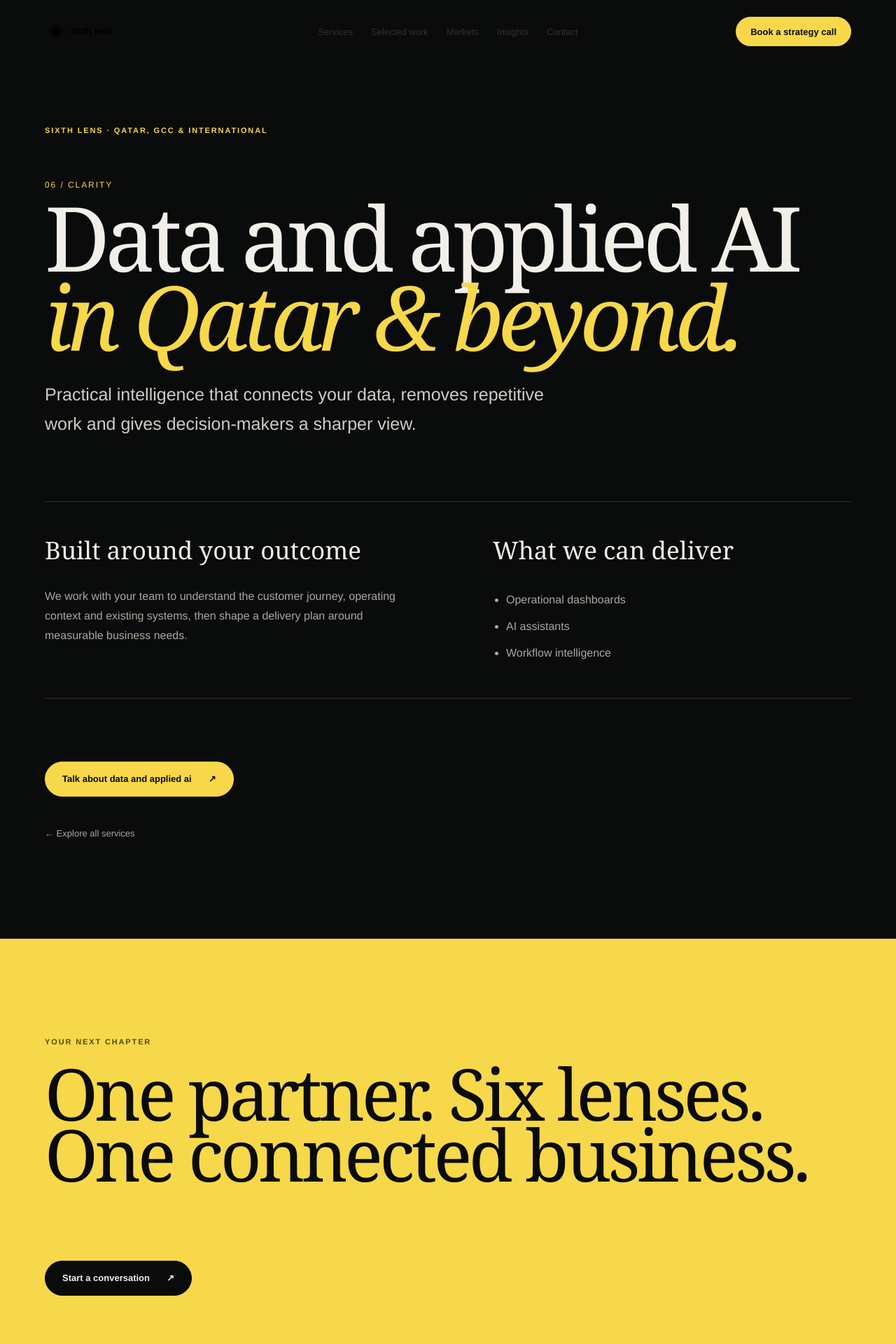
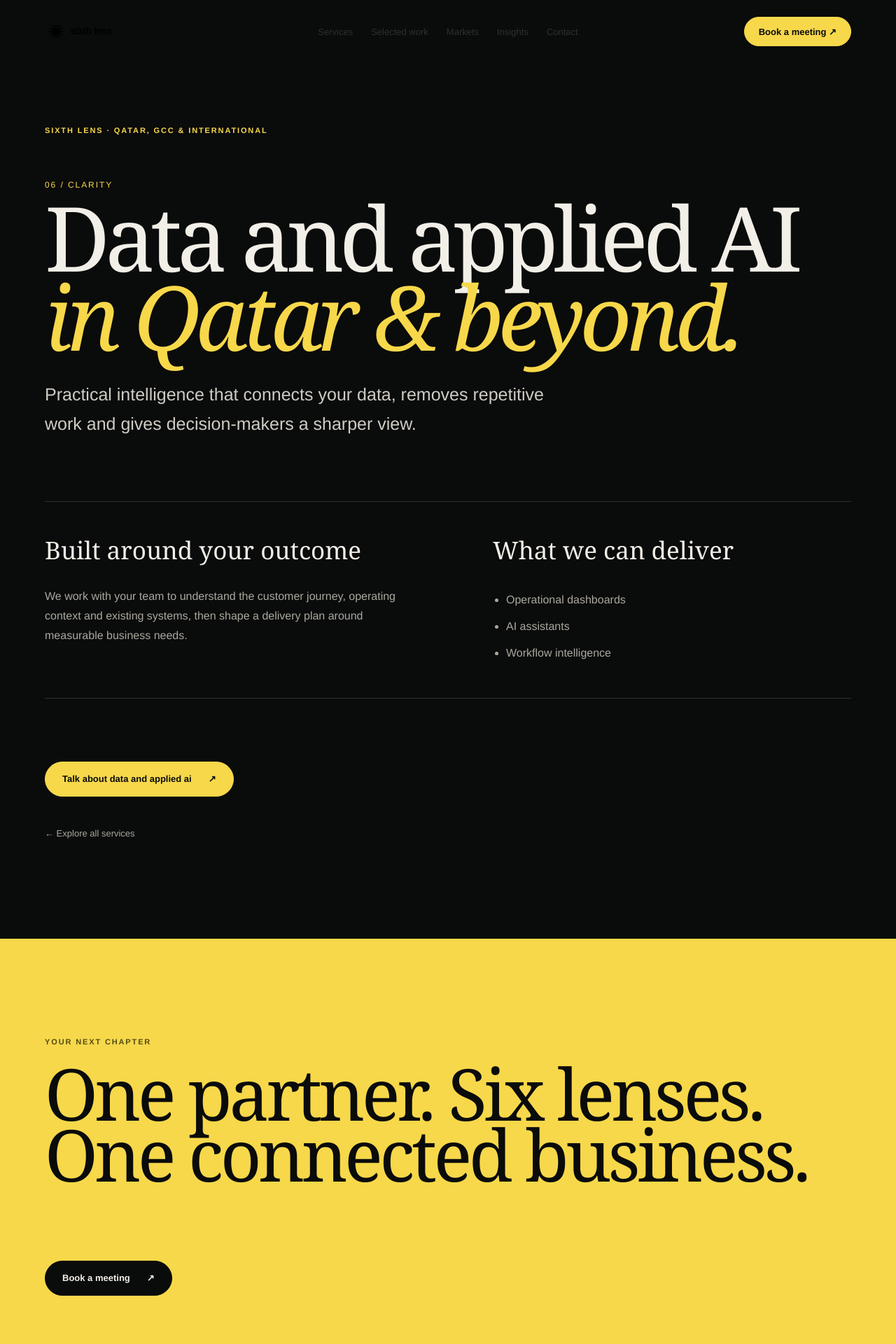
Before and after one commit to sixthlens/sixth-lens, a Next.js app: page /services/ai-data-solutions/ in a window 1280 px wide. Shown: the top 1920 px of the page at 70% size. Built offline with nearby package versions, Linux system fonts and the light colour scheme; no server answers.

Commit message:
Make contact and meeting options prominent

```diff
--- a/src/app/globals.css
+++ b/src/app/globals.css
@@ -123,3 +123,8 @@ h1,h2,h3,p { margin-top:0; }.hero h1 { margin-bottom:28px; font-family:var(--ser
 .einvoicing .text-link{display:inline-flex;align-items:center;gap:12px;padding:0 24px;border:1px solid var(--yellow);border-radius:999px;background:var(--yellow);color:var(--ink);min-height:50px;font-weight:600}
 .portfolio-cta{display:flex;justify-content:center;margin-top:42px}
 @media(max-width:700px){.section-pad{padding-top:64px;padding-bottom:64px}.section-heading{margin-bottom:36px}.hero{min-height:88svh}.project-art{aspect-ratio:1.65}.project-info{padding:20px}.portfolio-cta{margin-top:28px}}
+
+.contact-direct{display:grid;grid-template-columns:repeat(2,minmax(0,1fr));gap:14px;margin-top:32px}
+.contact-direct a:not(.contact-booking){display:flex;flex-direction:column;gap:7px;padding:15px 16px;border:1px solid var(--line);border-radius:12px;font-family:var(--sans);font-size:14px;overflow-wrap:anywhere}
+.contact-direct a.contact-booking{grid-column:1/-1;justify-self:start;font-family:var(--sans);font-size:13px}
+@media(max-width:600px){.contact-direct{display:grid;grid-template-columns:1fr;gap:12px;margin-top:26px}.contact-direct a.contact-booking{grid-column:auto;justify-self:stretch}.contact-direct a:not(.contact-booking){font-size:14px}}
--- a/src/app/page.tsx
+++ b/src/app/page.tsx
@@ -55,7 +55,7 @@ export default function Home() {
 
       <section className="faq section-pad" aria-labelledby="faq-title"><div><p className="kicker">Common questions</p><h2 id="faq-title">A clearer starting point.</h2></div><div className="faq-list">{faqs.map((item) => <details key={item.question}><summary>{item.question}<span aria-hidden="true">+</span></summary><p>{item.answer}</p></details>)}</div></section>
 
-      <section id="contact" className="contact section-pad" aria-labelledby="contact-title"><div className="contact-intro"><p className="kicker">Start with a conversation</p><h2 id="contact-title">What should we<br />bring into focus?</h2><p>Tell us what you are building, fixing or trying to grow. We will respond with a useful next step, even if that is not a project with us.</p><div className="contact-direct"><a href={`tel:${siteConfig.phoneHref}`}><small>Call</small>{siteConfig.phoneDisplay}</a><a href={siteConfig.whatsappUrl} target="_blank" rel="noreferrer"><small>WhatsApp</small>Message us directly</a></div></div><ContactForm /></section>
+      <section id="contact" className="contact section-pad" aria-labelledby="contact-title"><div className="contact-intro"><p className="kicker">Start with a conversation</p><h2 id="contact-title">What should we<br />bring into focus?</h2><p>Tell us what you are building, fixing or trying to grow. We will respond with a useful next step, even if that is not a project with us.</p><div className="contact-direct"><a className="contact-booking button" href={siteConfig.calendlyUrl} target="_blank" rel="noreferrer">Schedule a meeting <span aria-hidden="true">↗</span></a><a href={`tel:${siteConfig.phoneHref}`}><small>Phone</small>{siteConfig.phoneDisplay}</a><a href={`mailto:${siteConfig.email}`}><small>Email</small>{siteConfig.email}</a><a href={siteConfig.linkedinUrl} target="_blank" rel="noreferrer"><small>LinkedIn</small>Visit our company page ↗</a><a href={siteConfig.whatsappUrl} target="_blank" rel="noreferrer"><small>WhatsApp</small>Message us directly ↗</a></div></div><ContactForm /></section>
     </main>
     <SiteFooter />
   </>;
--- a/src/components/layout/site-footer.tsx
+++ b/src/components/layout/site-footer.tsx
@@ -1,5 +1,5 @@
 import { siteConfig } from "@/config/site";
 import Image from "next/image";
 export function SiteFooter() {
-  return <footer className="site-footer"><div className="footer-lead"><p className="kicker">Your next chapter</p><h2>One partner. Six lenses.<br />One connected business.</h2><a className="button" href="/#contact">Start a conversation <span aria-hidden="true">↗</span></a></div><div className="footer-meta"><div><a className="brand footer-brand" href="/" aria-label="Sixth Lens home"><Image className="brand-logo" src="/images/sixth-lens-logo.svg" alt="Sixth Lens" width={178} height={40} /></a><p>{siteConfig.location}<br />Based in Qatar · serving the GCC and international markets.</p></div><div><p className="meta-label">Contact</p><a href={`tel:${siteConfig.phoneHref}`}>{siteConfig.phoneDisplay}</a><a href={siteConfig.whatsappUrl}>WhatsApp</a><a href={`mailto:${siteConfig.email}`}>{siteConfig.email}</a><a href={siteConfig.linkedinUrl} target="_blank" rel="noreferrer">LinkedIn ↗</a></div><div><p className="meta-label">Explore</p><a href="/#services">Services</a><a href="/#work">Portfolio</a><a href="/e-invoicing-qatar/">E-invoicing</a><a href="/#approach">Approach</a></div></div><div className="footer-bottom"><span>© {new Date().getFullYear()} Sixth Lens Technology</span><span>Designed and engineered in Qatar</span></div></footer>;
+  return <footer className="site-footer"><div className="footer-lead"><p className="kicker">Your next chapter</p><h2>One partner. Six lenses.<br />One connected business.</h2><a className="button" href={siteConfig.calendlyUrl} target="_blank" rel="noreferrer">Book a meeting <span aria-hidden="true">↗</span></a></div><div className="footer-meta"><div><a className="brand footer-brand" href="/" aria-label="Sixth Lens home"><Image className="brand-logo" src="/images/sixth-lens-logo.svg" alt="Sixth Lens" width={178} height={40} /></a><p>{siteConfig.location}<br />Based in Qatar · serving the GCC and international markets.</p></div><div><p className="meta-label">Contact</p><a href={`tel:${siteConfig.phoneHref}`}>{siteConfig.phoneDisplay}</a><a href={siteConfig.whatsappUrl}>WhatsApp</a><a href={`mailto:${siteConfig.email}`}>{siteConfig.email}</a><a href={siteConfig.calendlyUrl} target="_blank" rel="noreferrer">Calendly · Book a meeting ↗</a><a href={siteConfig.linkedinUrl} target="_blank" rel="noreferrer">LinkedIn ↗</a></div><div><p className="meta-label">Explore</p><a href="/#services">Services</a><a href="/#work">Portfolio</a><a href="/e-invoicing-qatar/">E-invoicing</a><a href="/#approach">Approach</a></div></div><div className="footer-bottom"><span>© {new Date().getFullYear()} Sixth Lens Technology</span><span>Designed and engineered in Qatar</span></div></footer>;
 }
--- a/src/components/layout/site-header.tsx
+++ b/src/components/layout/site-header.tsx
@@ -1,5 +1,6 @@
 import Image from "next/image";
+import { siteConfig } from "@/config/site";
 
 export function SiteHeader() {
-  return <header className="site-header"><a className="brand" href="#top" aria-label="Sixth Lens home"><Image className="brand-logo" src="/images/sixth-lens-logo.svg" alt="Sixth Lens" width={178} height={40} priority /></a><nav aria-label="Primary navigation"><a href="#services">Services</a><a href="#work">Selected work</a><a href="#qatar">Markets</a><a href="#insights">Insights</a><a href="#contact">Contact</a></nav><div className="header-actions"><a className="button button-small" href="#contact">Book a strategy call</a></div></header>;
+  return <header className="site-header"><a className="brand" href="#top" aria-label="Sixth Lens home"><Image className="brand-logo" src="/images/sixth-lens-logo.svg" alt="Sixth Lens" width={178} height={40} priority /></a><nav aria-label="Primary navigation"><a href="#services">Services</a><a href="#work">Selected work</a><a href="#qatar">Markets</a><a href="#insights">Insights</a><a href="#contact">Contact</a></nav><div className="header-actions"><a className="button button-small" href={siteConfig.calendlyUrl} target="_blank" rel="noreferrer">Book a meeting ↗</a></div></header>;
 }
--- a/src/config/site.ts
+++ b/src/config/site.ts
@@ -8,6 +8,7 @@ export const siteConfig = {
   phoneHref: "+97430313046",
   whatsappUrl: "https://wa.me/97430313046",
   linkedinUrl: "https://www.linkedin.com/company/sixth-lens/?viewAsMember=true",
+  calendlyUrl: "https://calendly.com/shoaibintech",
   location: "Doha, Qatar",
 } as const;
 
```
Also changed, not shown: public/llms.txt.
